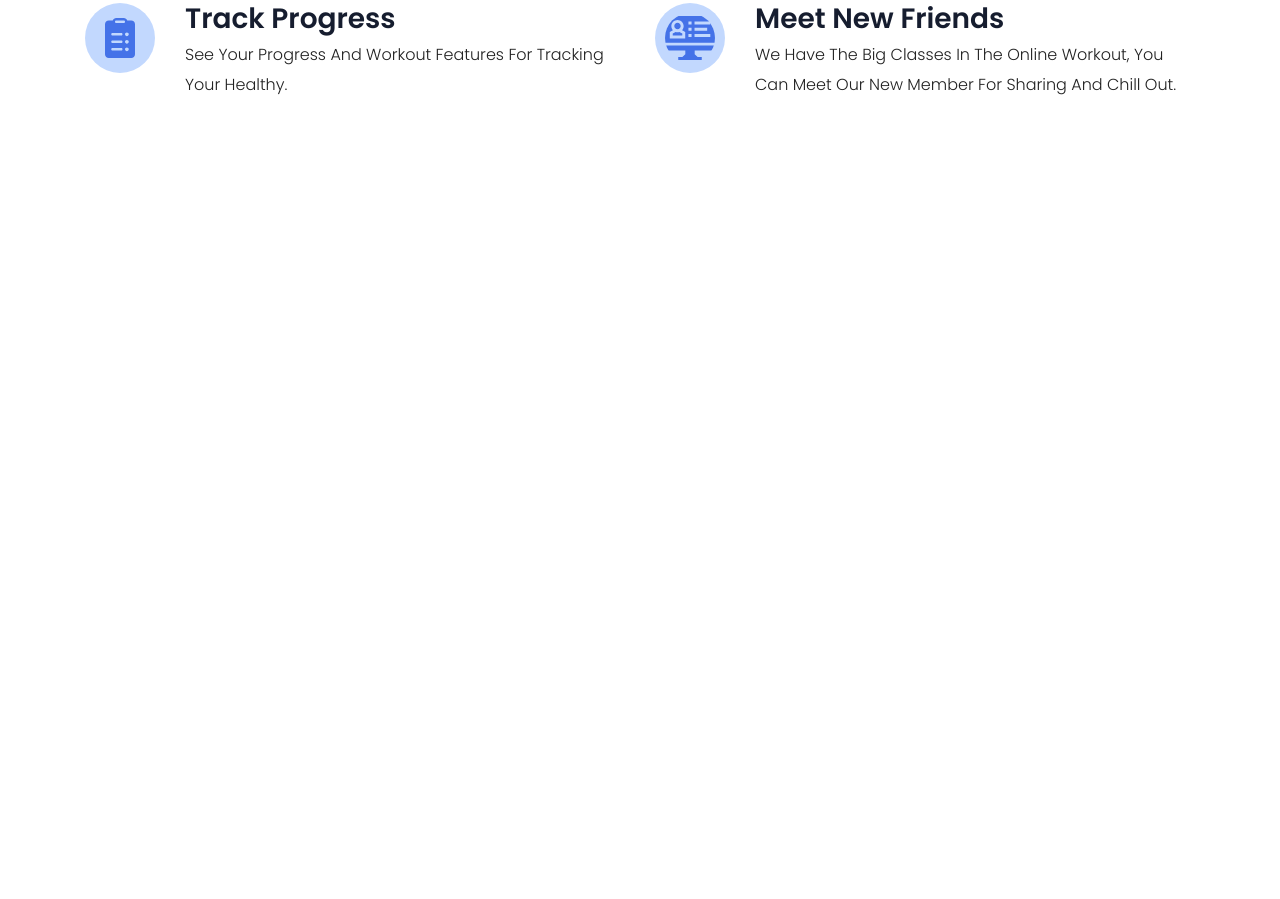
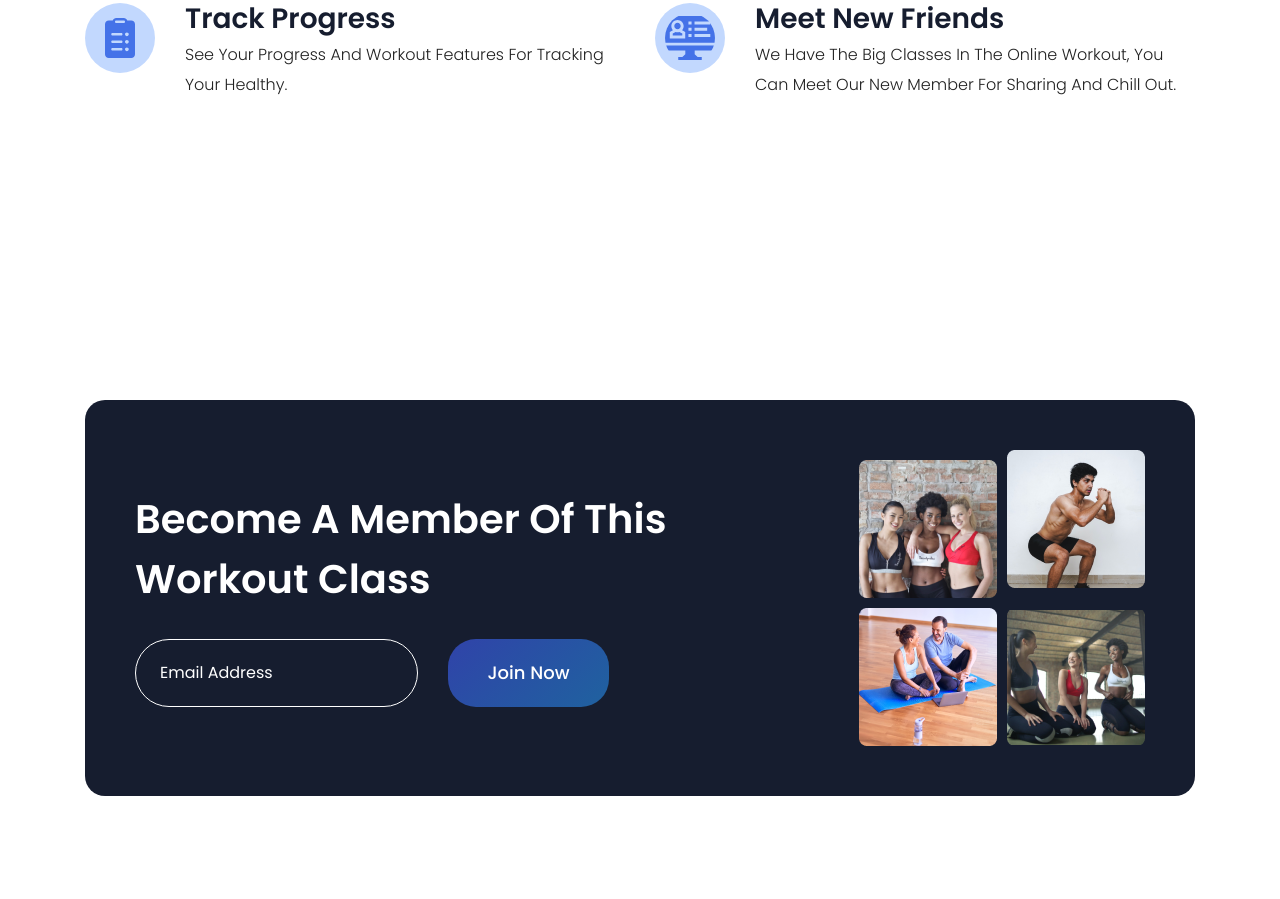
Before and after one commit to progdidi/healthy, a website: page app/index.html in a window 1280 px wide. Shown: the part 3950-4849 px from the top of the page. Before the commit the page ends 4250 px from the top, so only its background shows below. Drawn offline with Linux system fonts and the light colour scheme.

Commit message:
feat: feat class section

```diff
--- a/app/index.html
+++ b/app/index.html
@@ -228,6 +228,30 @@
         </div>
     </section>
 
+    <section class="class">
+        <div class="container">
+            <div class="class__inner">
+                <div class="class__info">
+                    <h2 class="class__title section-title">Become a member of this workout class</h2>
+
+                    <form action="" class="class-form">
+                        <input type="text" class="class-form__input" placeholder="Email Address">
+                        <button class="class-form__btn main-btn">Join Now</button>
+                    </form>
+
+                </div>
+
+                <div class="class__media">
+                    <img src="images/class/cl1.png" alt="" class="class__media-img">
+                    <img src="images/class/cl2.png" alt="" class="class__media-img">
+                    <img src="images/class/cl3.png" alt="" class="class__media-img">
+                    <img src="images/class/cl4.png" alt="" class="class__media-img">
+                </div>
+
+            </div>
+        </div>
+    </section>
+
 
 
 
--- /dev/null
+++ b/app/scss/blocks/_class.scss
@@ -0,0 +1,55 @@
+.class {
+    margin-bottom: 100px;
+    .class__inner {
+        background-color: var(--dark-blue-color);
+        color: #fff;
+        display: flex;
+        align-items: center;
+        justify-content: space-between;
+        border-radius: 20px;
+        padding: 50px;
+    }
+    .class__info {
+        max-width: 571px;
+        .class__title {
+            color: #fff;
+            margin-bottom: 30px;
+        }
+        .class-form {
+            display: flex;
+            gap: 30px;
+            &__input {
+                border: 1px solid #fff;
+                border-radius: 34px;
+                width: 283px;
+                background-color: transparent;
+                color: #fff;
+                padding: 17px 24px;
+                &::placeholder {
+                    font-size: 16px;
+                    text-transform: capitalize;
+                    color: #fff;
+                }
+            }
+            &__btn {
+                padding: 15px 0;
+                border-radius: 28px;
+                width: 161px;
+            }
+        }
+
+    }
+
+    .class__media {
+        width: 286px;
+        display: grid;
+        grid-template-columns: repeat(2, 1fr);
+        gap: 10px;
+
+    }
+    .class__media-img {
+        &:first-child {
+            margin-top: 10px;
+        }
+    }
+}
--- a/app/scss/style.scss
+++ b/app/scss/style.scss
@@ -8,3 +8,4 @@
 @use './blocks/meal';
 @use './blocks/package';
 @use './blocks/benefits';
+@use './blocks/class';
```
Also changed, not shown: app/css/style.min.css, app/images/class/cl1.png (added), app/images/class/cl2.png (added), app/images/class/cl3.png (added), app/images/class/cl4.png (added).
